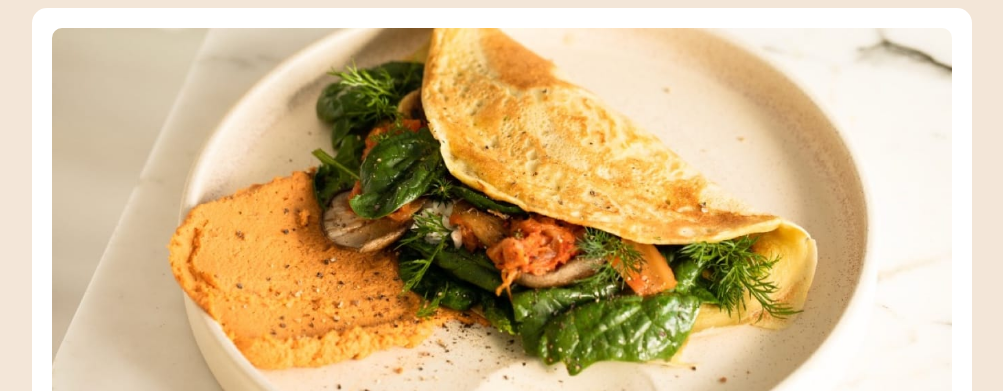
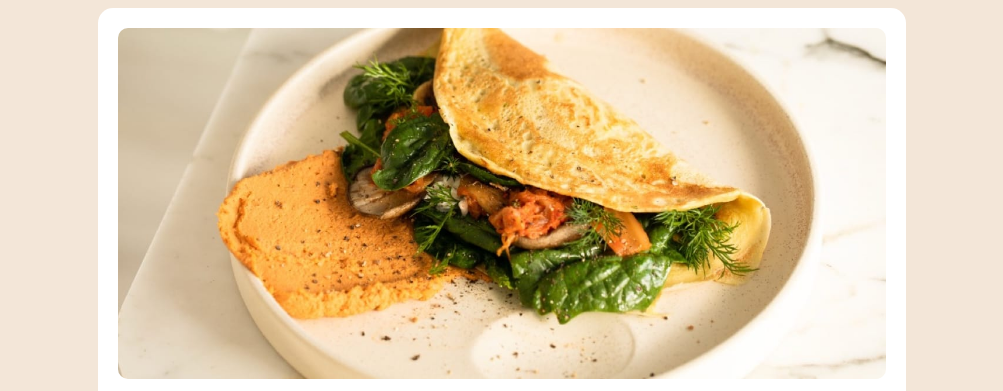
Before and after one commit to flavio-ui/pagina-de-receitas, a plain HTML site: page index.html in a window 1280 px wide. Shown: the top 391 px of the page, without its empty margins (138-1141 px from the left). Drawn offline with Linux system fonts and the light colour scheme.

Commit message:
atualizando

```diff
--- a/estilos-media/media-query.css
+++ b/estilos-media/media-query.css
@@ -33,7 +33,6 @@
  }
 
  div {
-    background-image: url(images/image-omelette02.jpeg);
     margin: -20px -20px 20px -20px;
  }
 }
--- a/estilos/style.css
+++ b/estilos/style.css
@@ -17,7 +17,7 @@ body {
 
   main {
     background-color: white;
-    max-width: 900px;
+    max-width: 768px;
     margin: auto;
     padding: 20px;
     border-radius: 15px;
```
